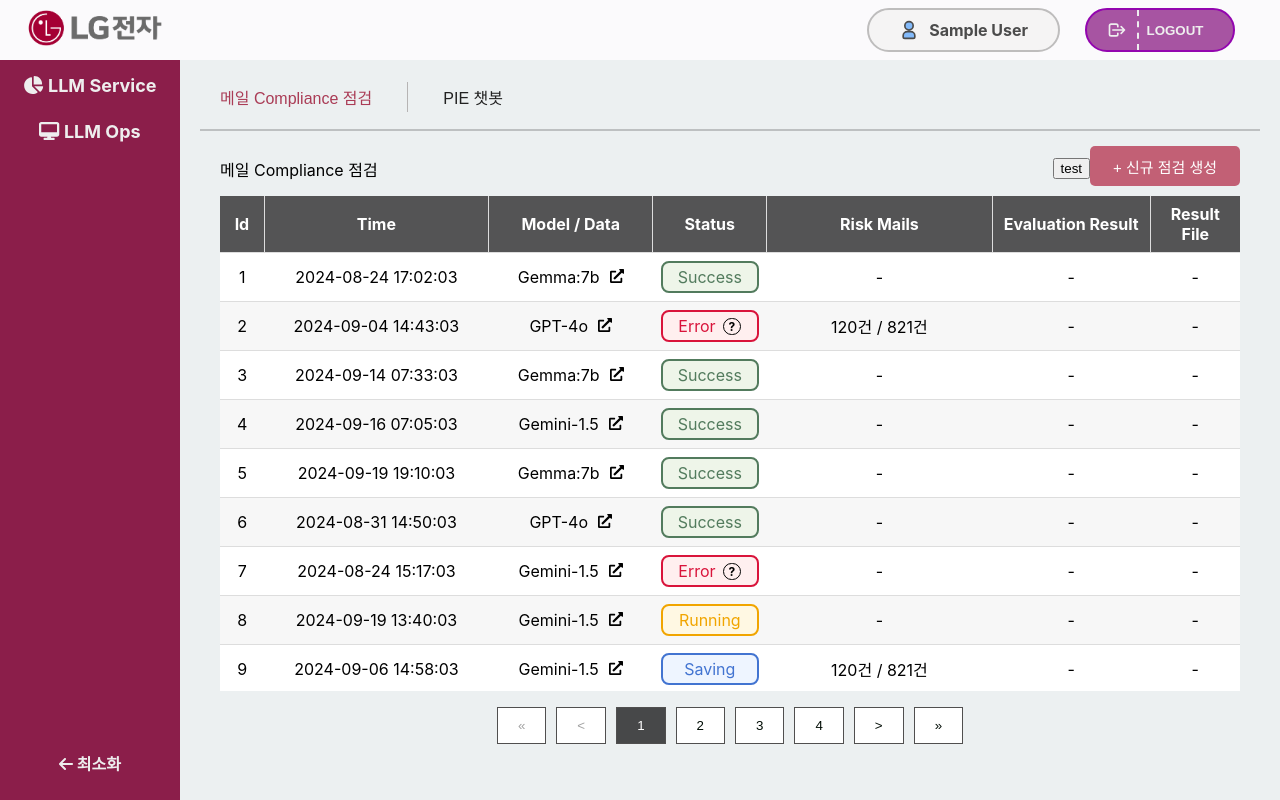
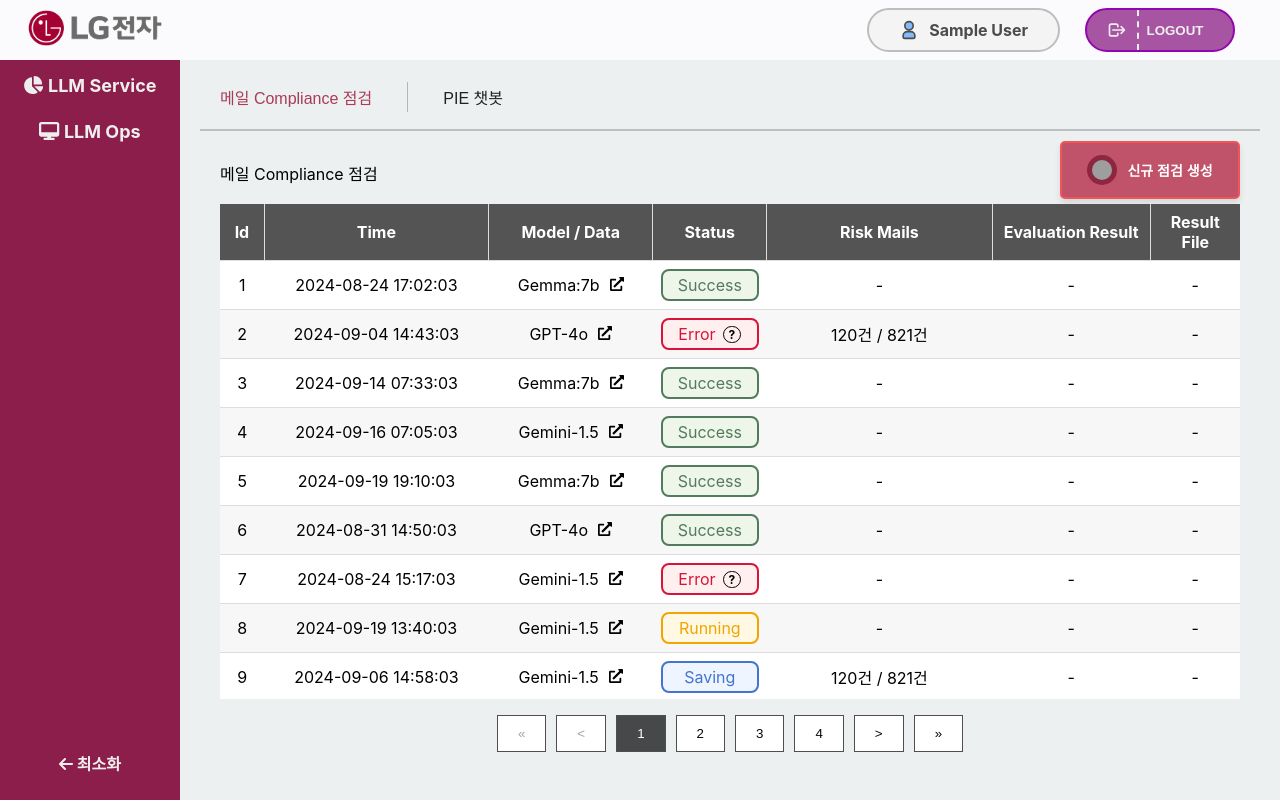
Before and after one commit to xellosPark/LLM_SERVICE_PRT, a React (Create React App) app in the folder llm-service-app/: page /main in a window 1280 px wide. Built offline with nearby package versions, Linux system fonts and the light colour scheme; sample sign-in values are in the browser's storage; grey boxes are pictures that could not be loaded.

Commit message:
UI 수정본

```diff
--- a/llm-service-app/src/components/pages/dashboard/DashBoard.css
+++ b/llm-service-app/src/components/pages/dashboard/DashBoard.css
@@ -8,21 +8,35 @@
     align-items: center;
 }
 
-.new-button {
-    margin-top: 5px;
-    margin-bottom: 10px;
-    /* margin-right: 25px; */
-    padding: 0px 15px;
-    font-size: 15px;
+.icon-button-add img {
+    width: 20px; /* 아이콘 크기 줄이기 */
+    height: 20px; /* 아이콘 높이 줄이기 */
+    margin-right: 10px; /* 아이콘과 텍스트 사이의 간격 설정 */
+    border-radius: 50%; /* 아이콘을 완전히 둥글게 만듦 (원형) */
+    background-color: #8d2640; /* 아이콘의 배경 색을 흰색으로 설정 */
+    padding: 5px; /* 아이콘 안쪽 여백 설정 */
+  }
+
+.icon-button-add {
+    display: inline-block;
+    background-color: #c0526a;
+    border: 2px solid #f05656;
     border-radius: 5px;
-    border: none;
-    background-color: #C26075;
-    color: white;
-    width: 150px; /* 원하는 가로 사이즈 */
-    height: 40px; /* 원하는 세로 사이즈 */
-}
+    color: white; /* 글자 색을 흰색으로 설정 */
+    padding: 12px 10px; /* 버튼의 내부 여백 설정 */
+    font-size: 14px; /* 글자 크기 설정 */
+    font-weight: bold; /* 글자 굵기를 굵게 설정 */
+    cursor: pointer; /* 마우스 오버 시 포인터 커서 표시 */
+    display: flex; /* 아이콘과 텍스트를 수평으로 정렬하기 위해 Flexbox 사용 */
+    align-items: center; /* 아이콘과 텍스트를 수직으로 중앙에 정렬 */
+    box-shadow: 0 4px 6px rgba(0, 0, 0, 0.1); /* 버튼에 그림자 추가 */
+    transition: background-color 0.3s ease; /* 배경색 변화에 부드러운 전환 효과 추가 */
+    width: 180px; /* 동일한 버튼 너비 설정 */
+    justify-content: center; /* 내용물 중앙 정렬 */
+    align-items: center; /* 세로 중앙 정렬 */
+    margin-bottom: 5px;
+  }
 
-.new-button:hover {
-    background-color: #e96483; /* 새로운 호버 색상 */
-    cursor: pointer;
+  .newaddbutton:hover {
+    opacity: 0.8; /* 버튼에 마우스 오버 시 살짝 투명하게 변환 */
   }
--- a/llm-service-app/src/components/pages/dashboard/DashBoard.js
+++ b/llm-service-app/src/components/pages/dashboard/DashBoard.js
@@ -39,8 +39,18 @@ const DashBoard = ({subPage, setSubPage, setIsActivePage }) => {
           {
             showCreateInspection === false && (
               <>
-                <button onClick={handleTest}> test </button>
-                <button className='new-button' onClick={handleCreate}>+  신규 점검 생성</button>
+                {/* <button onClick={handleTest}> test </button> */}
+                {/* <button className='new-button' onClick={handleCreate}>+  신규 점검 생성</button> */}
+                <div className="newaddbutton" onClick={handleCreate}>
+                  <div>
+                    {/* 하단 버튼 */}
+                    <button className="icon-button-add">
+                      {/*  아이콘 설정 */}
+                      <img src="https://img.icons8.com/ios-filled/50/ffffff/plus-math.png" alt="add function icon" />
+                      신규 점검 생성
+                    </button>
+                  </div>
+                </div>
               </>
             )
           }
```
Also changed, not shown: llm-service-app/src/components/pages/dashboard/CreateInspection.js (+4 -9 lines), llm-service-app/src/components/pages/dashboard/CreateInspection.css (indentation only).
